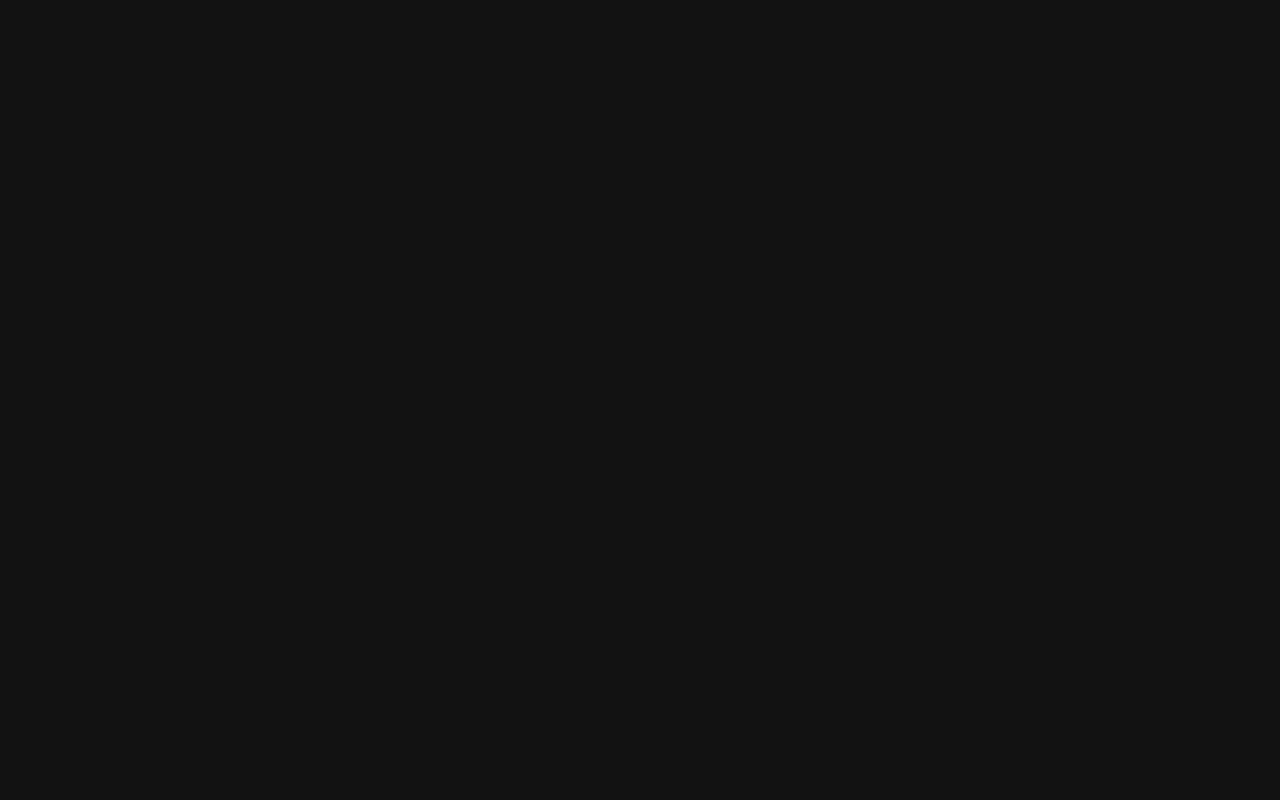
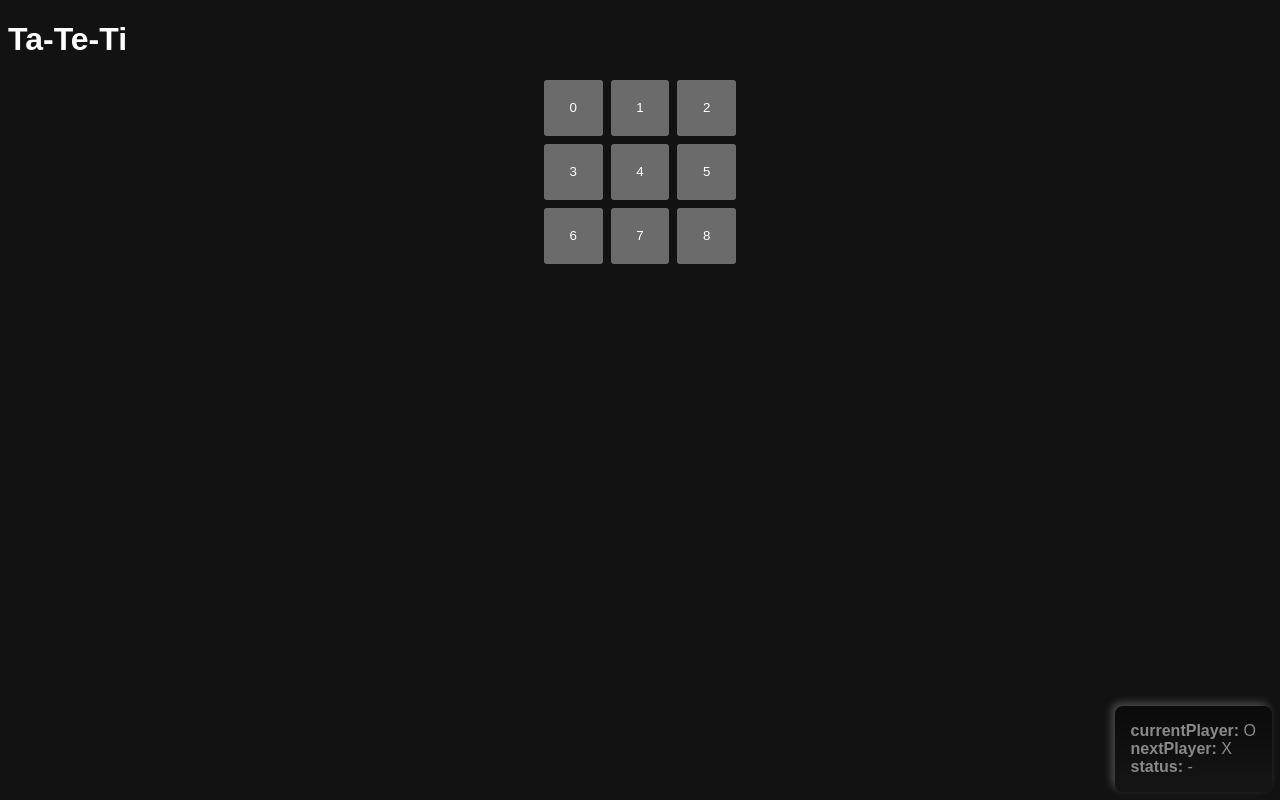
Before and after one commit to fpescar-lxv14/reactjs, a React (Vite) app: page / in a window 1280 px wide. Built offline with nearby package versions, Linux system fonts and the light colour scheme.

Commit message:
estructura principal ta-te-ti

```diff
--- a/src/App.jsx
+++ b/src/App.jsx
@@ -1,6 +1,35 @@
+import { useState } from "react"
+
 function App() {
+  const board = Array.from({length:3}).map(_=>Array.from({length:3}).map(_=> ""))
+  const [state, setState] = useState({
+    currentPlayer: "O",
+    nextPlayer: "X",
+    board,
+    status: undefined
+  })
+  const changePlayer = () => {
+    const { currentPlayer:cp, nextPlayer:np } = state;
+    setState( (prevState) => ({
+      ...prevState,
+      currentPlayer:np,
+      nextPlayer:cp
+    }))
+  }
   return (
     <>
+      <h1>Ta-Te-Ti</h1>
+      <ul className="control-panel">
+      { Object.entries(state).map(([k,v],i) =>
+        typeof v !== "object" &&
+        <li key={i}><strong>{k}: </strong>{v ?? "-"}</li>
+      )}
+      </ul>
+      <div className="tic-tac-toe">
+      { state.board.flat().map((item,i) =>
+        <button key={i} onClick={changePlayer}>{item} {i}</button>
+      )}
+      </div>
     </>
   )
 }
```
